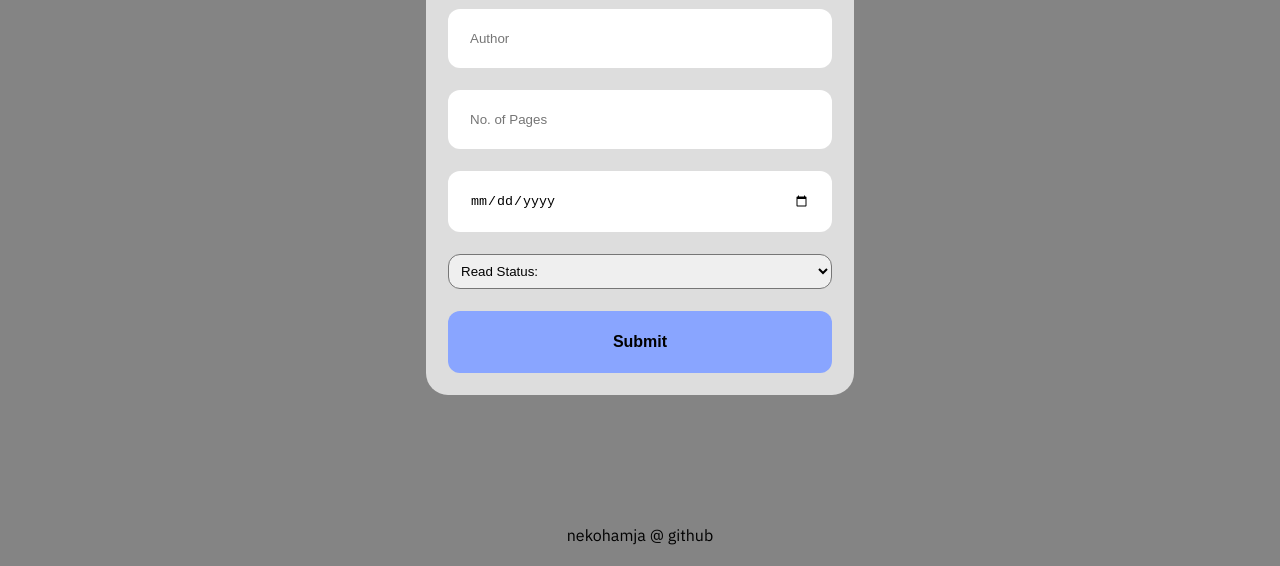
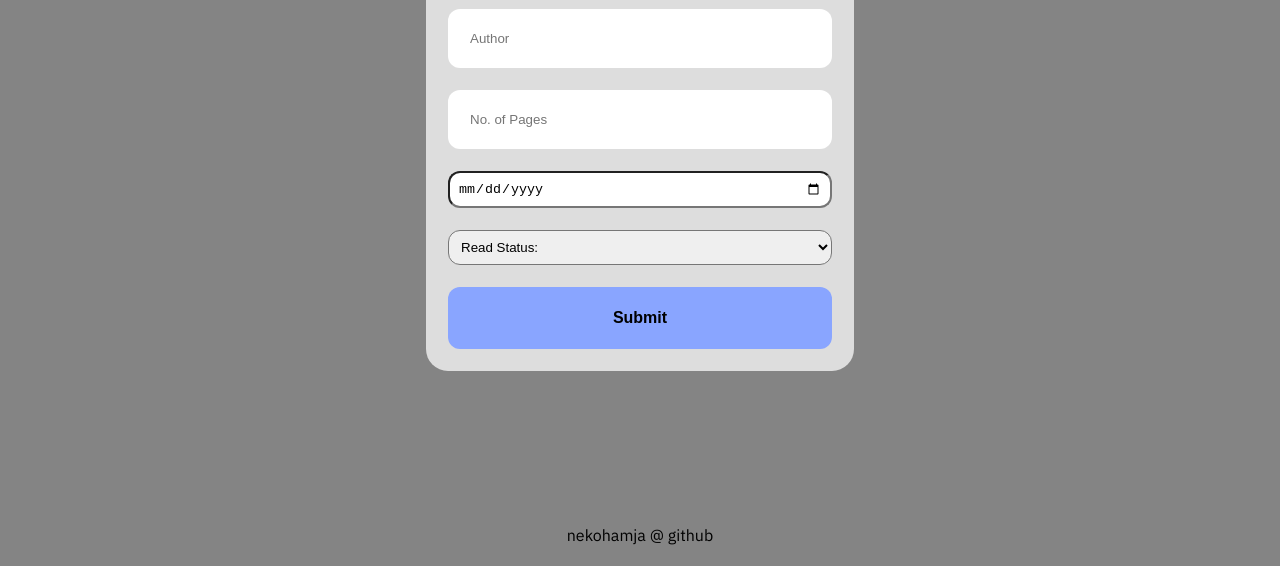
Before and after one commit to nekohamja/library-web-app, a plain HTML site: page index.html in a window 1280 px wide. Both pictures are taken after a click on the button "+ Add Book". Shown: the part 234-800 px from the top of the page. Drawn offline with Linux system fonts and the light colour scheme.

Commit message:
CSS bug fix

```diff
--- a/index.html
+++ b/index.html
@@ -23,7 +23,7 @@
         <input type="text" id="title" placeholder="Title" required />
         <input type="text" id="author" placeholder="Author" required />
         <input type="number" id="pages" placeholder="No. of Pages" required />
-        <input type="date" id="date" required />
+        <input type="date" id="date" placeholder="Date published" required />
         <select id="status" required>
           <option value="" selected disabled hidden>Read Status:</option>
           <option value="Done reading">Read</option>
--- a/style.css
+++ b/style.css
@@ -55,19 +55,18 @@ form {
   border-radius: 22px;
   background: #dddddd;
 }
-input[type] {
+input[type]:not(input[type="date"]) {
   border: none;
   padding: 22px;
   border-radius: 12px;
 }
+select,
+input[type="date"] {
+  border-radius: 12px;
+  padding: 8px;
+}
 select.invalid {
   border: 1px solid red;
-}
-
-select {
-  width: 100%;
-  border-radius: 12px;
-  padding: 8px;
 }
 header {
   background: white;
```
